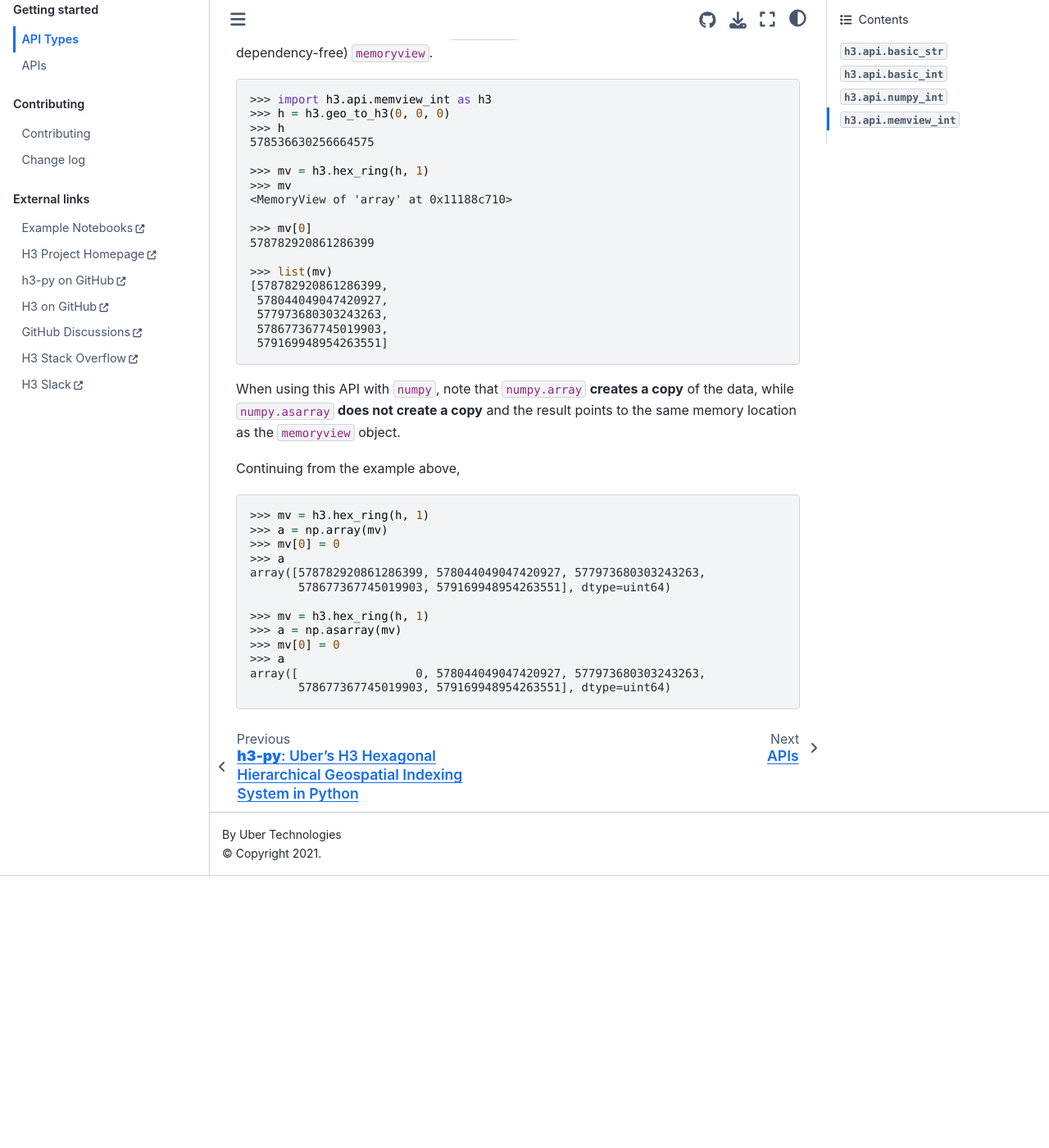
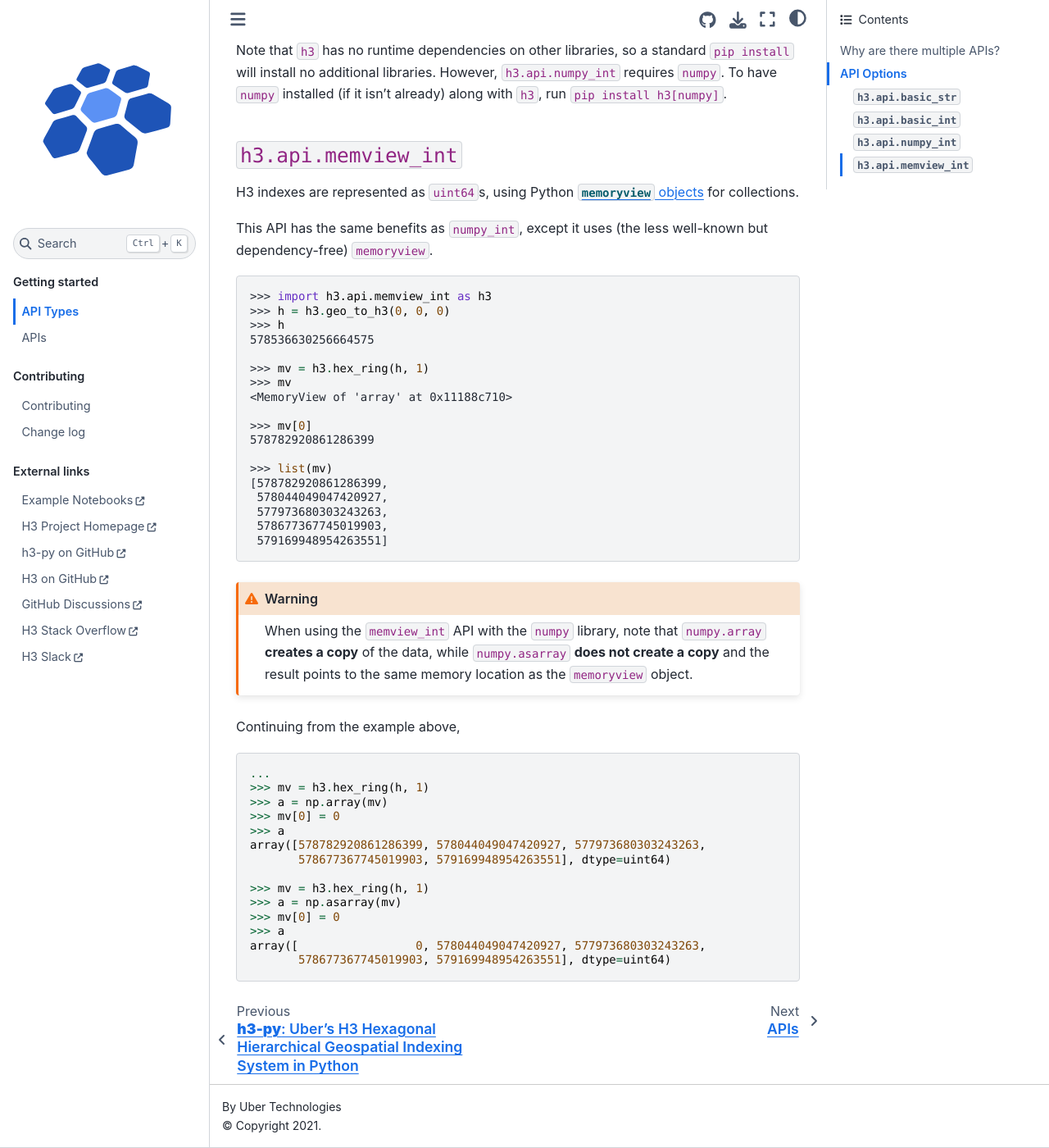
Before and after one commit to uber/h3-py, a Jupyter Book: the page built from docs/api_types.md, in a window 1280 px wide and 1400 px high, scrolled down 1597 px. Shown: the whole window at 82% size. Built offline with Jupyter Book 1.0.4 settings and Sphinx 7.4.7 and the Sphinx Book theme 1.1.4, drawn with Linux system fonts in a browser that asks for light colours; before the commit the page ends 2665 px from its top, so only the background shows below that; some of the changed text lies outside the part shown.

````diff
--- a/docs/_toc.yml
+++ b/docs/_toc.yml
@@ -12,6 +12,7 @@ parts:
 - caption: Contributing
   chapters:
   - file: contributing
+  # - file: jupyter_book_notes
   - file: _changelog
     title: Change log
 
--- a/docs/api_types.md
+++ b/docs/api_types.md
@@ -1,10 +1,17 @@
 # API Types
+
+## Why are there multiple APIs?
+
+TODO: if i make this a notebook, do i get to have the headings i want?
+BETTER: keep as markdown, but let the launcher convert the markdown to a notebook for people to run and test!
 
 We provide multiple APIs in `h3-py`.
 All APIs have the same set of functions, but differ
 in their input/output formats.
 
-## `h3.api.basic_str`
+## API Options
+
+### `h3.api.basic_str`
 
 H3 indexes are represented as Python `str`s, using `list` and `set` for collections.
 
@@ -26,7 +33,7 @@ are basically equivalent.
  '8099fffffffffff'}
 ```
 
-## `h3.api.basic_int`
+### `h3.api.basic_int`
 
 H3 indexes are represented as Python `int`s, using `list` and `set` for collections.
 
@@ -44,7 +51,7 @@ H3 indexes are represented as Python `int`s, using `list` and `set` for collecti
  579169948954263551}
 ```
 
-## `h3.api.numpy_int`
+### `h3.api.numpy_int`
 
 H3 indexes are represented as `uint64`s, using `numpy.ndarray`
 for collections.
@@ -70,7 +77,7 @@ However, `h3.api.numpy_int` requires `numpy`. To have `numpy` installed (if it i
 with `h3`, run `pip install h3[numpy]`.
 
 
-## `h3.api.memview_int`
+### `h3.api.memview_int`
 
 H3 indexes are represented as `uint64`s, using Python
 [`memoryview` objects](https://docs.python.org/dev/library/stdtypes.html#memoryview)
@@ -100,13 +107,18 @@ This API has the same benefits as `numpy_int`, except it uses
  579169948954263551]
 ```
 
-When using this API with `numpy`, note that `numpy.array` **creates a copy**
+```{warning}
+When using the `memview_int` API with the `numpy` library, note that
+`numpy.array` **creates a copy**
 of the data, while `numpy.asarray` **does not create a copy** and the
 result points to the same memory location as the `memoryview` object.
+```
+
 
 Continuing from the example above,
 
 ```python
+...
 >>> mv = h3.hex_ring(h, 1)
 >>> a = np.array(mv)
 >>> mv[0] = 0
````
Also changed, not shown: docs/contributing.md (+8 -2 lines), docs/intro.md (+3 -0 lines), docs/jupyter_book_notes.md (added, +79 -0 lines), 1 other file.
